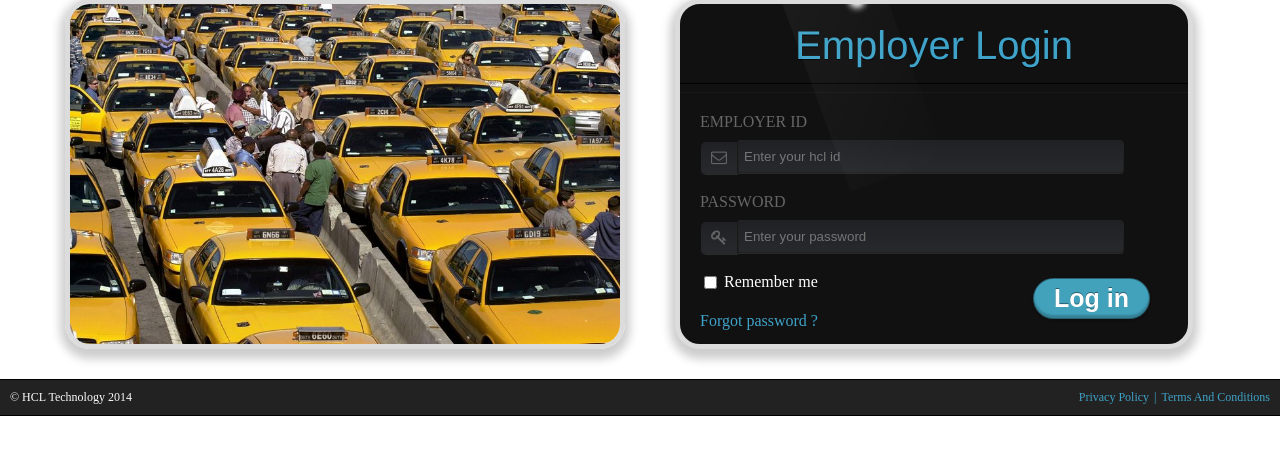
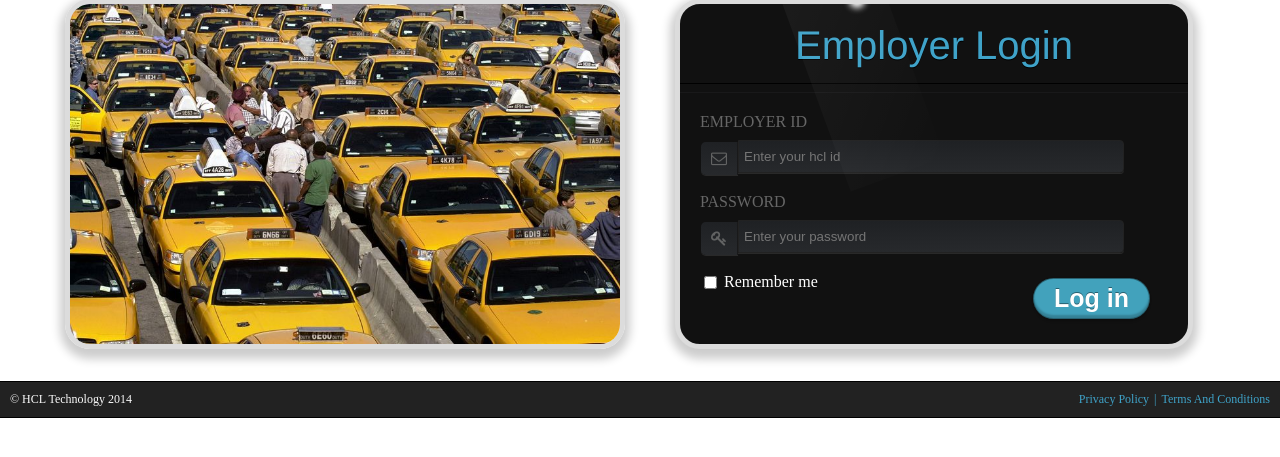
Before and after one commit to yoku2010/cab-booking-system, a Django app: page / in a window 1280 px wide. Shown: the part 261-718 px from the top of the page. Run offline with Django 3.2, Linux system fonts and the light colour scheme; parts of the project's set-up code (start-up, migrations or seed data) failed here and were passed over.

Commit message:
Fixed some css issue

```diff
--- a/apps/frontend/templates/frontend/home.html
+++ b/apps/frontend/templates/frontend/home.html
@@ -27,7 +27,7 @@
           </p>
       </div>
       <p class="p-container">
-          <span>Forgot password ?</span>
+          <span style="display:none;">Forgot password ?</span>
           <input type="submit" name="go" id="go" value="Log in">
       </p>
   </form>
--- a/static/css/style.css
+++ b/static/css/style.css
@@ -305,6 +305,7 @@ input[type=password] {
     0 1px 0 rgba(255,255,255,0.1);
   border-radius:0.3em;
   margin-bottom:20px;
+  color: #EEE;
 }
 
 label[for=remember]{
@@ -363,6 +364,7 @@ input[type=password]:hover,
 label:hover ~ input[type=text],
 label:hover ~ input[type=password] {
   background:#27292c;
+  color: #FAFAFA;
 }
 div.icon {
   display: block;
@@ -381,7 +383,7 @@ div span.login{
   background: linear-gradient(#1f2124, #27292c);
   box-shadow:
     0 1px 0 rgba(255,255,255,0.1);
-  padding: 7px 10px;
+  padding: 8px 10px 7px;
   border-radius: 0.3em 0 0 0.3em;
   border-right: 1px solid #19191a;
   margin: 2px 0px 0px 1px;
@@ -566,7 +568,7 @@ display: none;
    border-right: 1px solid #FFFFFF !important;
 }
 footer {
-  margin-top: 30px;
+  margin-top: 32px;
   display: block;
   background: #222;
   color: #FAFAFA;
@@ -621,6 +623,7 @@ ol {
 .pp {
   margin-top: 15px;
 }
+input:focus, textarea:focus, select:focus {outline:0 none;}
 @font-face {
   font-family: 'Droid Sans',"Helvetica Neue","Helvetica",Helvetica,Arial,sans-serif;
   font-style: normal;
```
